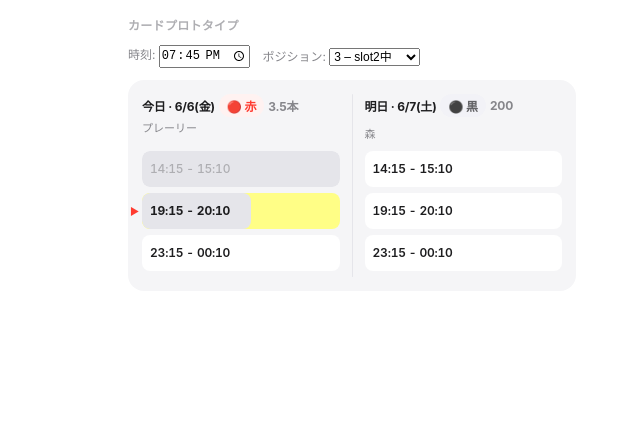
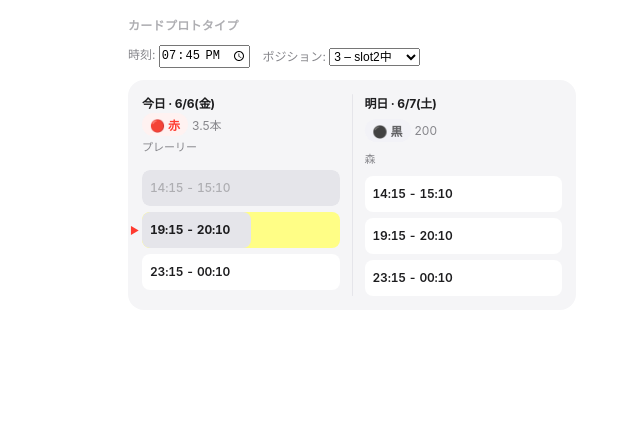
Before and after one commit to myi39/sky-shards, a plain HTML site: page card-prototype.html in a window 1280 px wide. Shown: the whole page, without its empty margins (288-928 px from the left). Drawn offline with Linux system fonts and the light colour scheme.

Commit message:
feat: カードヘッダーを日付/バッジ+量/場所の3行に変更

```diff
--- a/card-prototype.html
+++ b/card-prototype.html
@@ -29,14 +29,17 @@
     }
 
     .col-header {
-      display: flex;
-      align-items: center;
-      gap: 4px;
-      flex-wrap: wrap;
       font-size: 12px;
       font-weight: 700;
       color: var(--text-primary);
       letter-spacing: -0.2px;
+      margin-bottom: 2px;
+    }
+
+    .col-reward {
+      display: flex;
+      align-items: center;
+      gap: 4px;
       margin-bottom: 2px;
     }
 
@@ -217,7 +220,8 @@
       col.className = 'day-column' + (isToday ? ' today-col' : '');
       const badge = `<span class="shard-badge ${meta.isRed ? 'red' : 'black'}">${meta.isRed ? '🔴 赤' : '⚫ 黒'}</span>`;
       col.innerHTML = `
-        <div class="col-header">${meta.date} ${badge} <span class="reward-text">${meta.reward}</span></div>
+        <div class="col-header">${meta.date}</div>
+        <div class="col-reward">${badge}<span class="reward-text">${meta.reward}</span></div>
         <div class="col-sub">${meta.location}</div>
       `;
 
```
